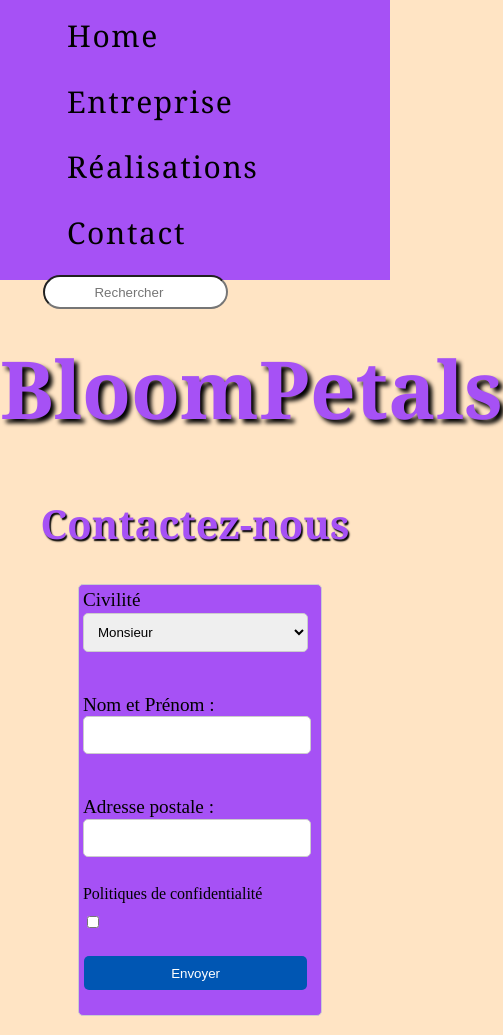
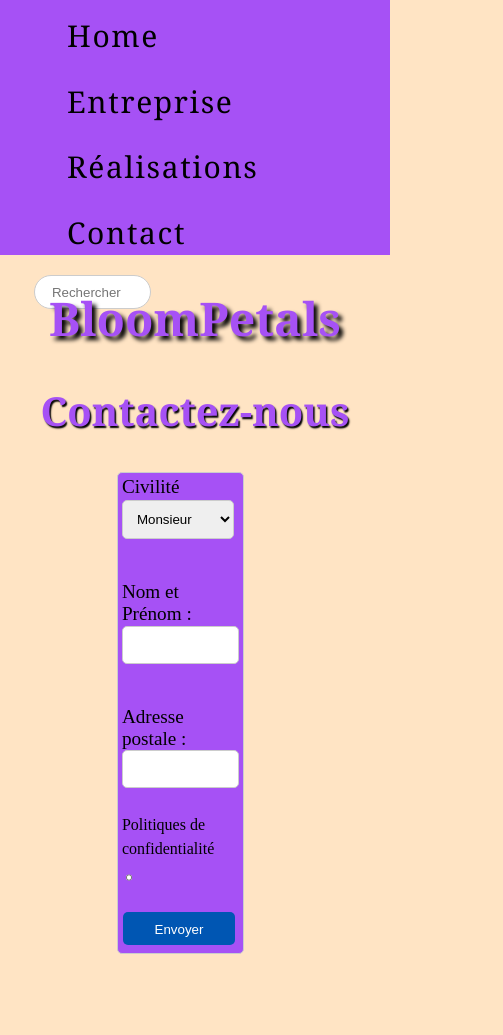
Before and after one commit to walid-saadelkhalk/bloomPetals, a plain HTML site: page contact.html in a window 390 px wide. Shown: the top 1035 px of the page, 503 px wide, since content can reach past the window. Drawn offline with Linux system fonts and the light colour scheme.

Commit message:
blommPetals

```diff
--- a/contact.html
+++ b/contact.html
@@ -21,7 +21,7 @@
                     <li><a href="contact.html"> Contact</a></li>
                 </ul>
                 <form>
-                    <input type="search" name="q" placeholder="Rechercher">
+                    <input id="input_nav" type="search" name="q" placeholder="Rechercher">
                 </form>
 
             </nav>
--- a/style.css
+++ b/style.css
@@ -9,11 +9,12 @@ body{
 .container{
     display: flex;
     flex-direction: row;
-    justify-content:left;
 }
 
 nav {
     padding-top: 0.5%;
+    width: 80vw;
+    height: 10vh;
 }
 
 /*bande violette*/
@@ -25,27 +26,55 @@ nav {
 /*barre de recherche*/
 
 
+form{
+    margin-top: 10vh;
 
-
-form{
-    height: 3vh;
-    width: 2vw;
-    margin-top: 2vh;
-    margin-left: 180%;
-    padding: 0.2%;
-    padding-right: -60%;
 }
 
 
 
+#input_nav{
+    width: 10vw;
+    height: 4vh;
+    margin-left: 1%;
+    padding: 10%;
+    border-radius: 30px;
+    border: 1px solid #ccc;
+}
+
+@media (max-width: 1002px) {
+    #input_nav{
+        width: 30vw;
+        height: 4vh;
+        margin-left: 1%;
+        padding: 10%;
+        border-radius: 30px;
+        border: 1px solid #ccc;
+    }
+
+    nav {
+        padding-top: 0.5%;
+        width: 80vw;
+        height: 30vh;
+    }
+}
+
 input{
+
     border-radius: 30px;
-    margin-top: -2vh;
+   margin-bottom: 10vh;
+
     height: 4vh;
     text-align: center;
 }
 
 @media (max-width:814px) {
+    nav {
+        padding-top: 0.5%;
+        width: 80vw;
+        height: 30vh;
+    }
+
     form{
         height: 3vh;
         width: 2vw;
@@ -130,7 +159,13 @@ h1 {
     color: rgb(166, 81, 245);
     text-shadow: 4px 4px 4px rgba(0, 0, 0, 20);
 }
+@media screen and (max-width: 1000px) {
+    h1 {
+        font-size: 2.9em;
+        text-align: center;
+    }
 
+}
 h2{
     font-size: 2.5em;
     text-align: center;
@@ -265,7 +300,7 @@ label{
 .formulaire-de-contact {
     margin: 100%;
     width: 30vw;
-    height: 50vh;
+    height: 53vh;
     margin-left: 34%;
     margin-bottom: 10%;
     margin-top: 2vh;
@@ -275,12 +310,12 @@ label{
     border-radius: 5px;
 }
 
-@media (max-width:1200px) {
+@media (max-width:900px) {
     .formulaire-de-contact {
         margin: 100%;
-        width: 60vw;
-        height: 50vh;
-        margin-left: 20%;
+        width: 30vw;
+        height: 56vh;
+        margin-left: 30%;
         margin-bottom: 10%;
         margin-top: 2vh;
         padding: 1%;
@@ -425,7 +460,7 @@ label{
     margin-top: 12vh;
     margin-bottom: 20vh;
     padding: 5px;
-    text-align: center;
+    margin-left:38%;
 }
 
 
@@ -436,8 +471,7 @@ label{
         margin-bottom: 20vh;
         padding: 5px;
         width: 60%;
-        text-align: center;
-        margin-left: 20%;
+        margin-left: 10%;
     }
 }
 /*fin gerante*/
@@ -459,14 +493,17 @@ label{
 #evenementiel{
     margin-top: 2vh;
     margin-bottom: 20vh;
-    padding: 20%;
+    margin-left: 3%;
+    padding: 10%;
     padding-top: 0%;
     padding-bottom: 0%;
 }
 /*fin evenementiel*/
 
 /*cadre*/
-
+.texte-superpose{
+    margin-left: 12%;
+}
 
 
 
@@ -481,7 +518,7 @@ label{
 }
 
 .cadre:hover {
-    transform: scale(1.5);
+    transform: scale(1.3);
 
 }
 
```
Also changed, not shown: entreprise.html (+7 -7 lines), index.html (+1 -1 lines), realisations.html (+1 -12 lines).
